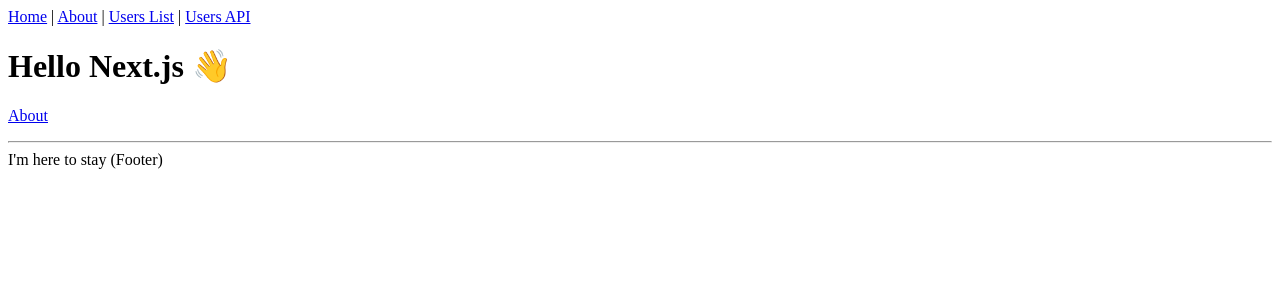
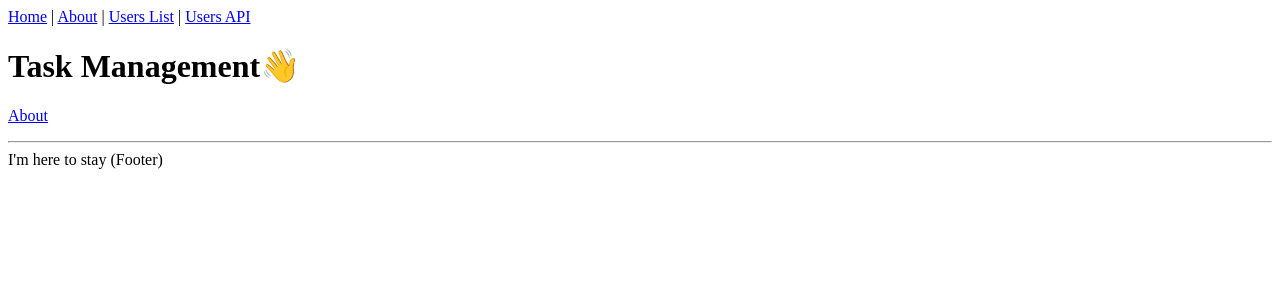
Before and after one commit to sdoylelambda/task-management, a Next.js app: page / in a window 1280 px wide. Shown: the top 300 px of the page. Built offline with nearby package versions, Linux system fonts and the light colour scheme.

Commit message:
Boiler plate code.

```diff
--- a/pages/index.tsx
+++ b/pages/index.tsx
@@ -3,7 +3,7 @@
 
 const IndexPage = () => (
   <Layout title="Home | Next.js + TypeScript Example">
-    <h1>Hello Next.js 👋</h1>
+    <h1>Task Management👋</h1>
     <p>
       <Link href="/about">About</Link>
     </p>
```
